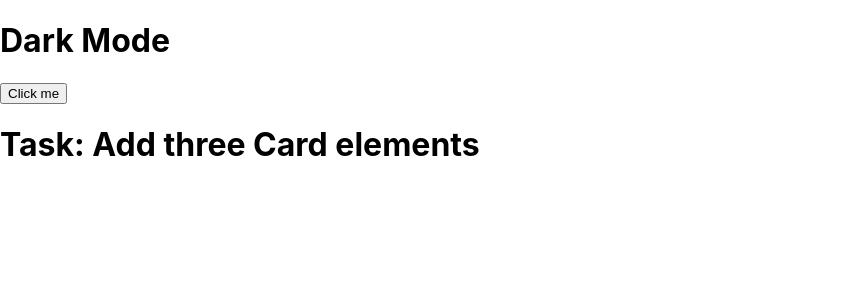
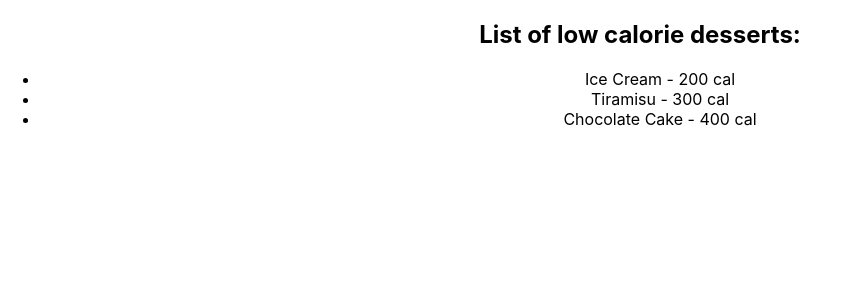
Before and after one commit to osrbck/adv-react-test, a React (Create React App) app: page / in a window 1280 px wide. Shown: the top 300 px of the page, without its empty margins (0-862 px from the left). Built offline with nearby package versions, Linux system fonts and the light colour scheme.

Commit message:
Maps, Lists

```diff
--- a/src/App.js
+++ b/src/App.js
@@ -1,12 +1,34 @@
-import React from 'react';
-import ModeToggler from './ModeToggler';
+import "./App.css";
+import DessertsList from "./DessertsList";
 
+const desserts = [
+  {
+    name: "Chocolate Cake",
+    calories: 400,
+    createdAt: "2022-09-01",
+  },
+  {
+    name: "Ice Cream",
+    calories: 200,
+    createdAt: "2022-01-02",
+  },
+  {
+    name: "Tiramisu",
+    calories: 300,
+    createdAt: "2021-10-03",
+  },
+  {
+    name: "Cheesecake",
+    calories: 600,
+    createdAt: "2022-01-04",
+  },
+];
 
 function App() {
   return (
-    <div>
-      <ModeToggler />
-      <h1>Task: Add three Card elements</h1>
+    <div className="App">
+      <h2>List of low calorie desserts:</h2>
+      <DessertsList data={desserts} />
     </div>
   );
 }
--- /dev/null
+++ b/src/DessertsList.js
@@ -0,0 +1,21 @@
+import React from "react";
+
+function DessertsList(props) {
+  const { data } = props;
+
+  const filteredDesserts = data.filter((dessert) => dessert.calories < 500);
+
+  const sortedDesserts = filteredDesserts.sort((a, b) => a.calories - b.calories);
+
+  return (
+    <ul>
+      {sortedDesserts.map((dessert) => (
+        <li key={dessert.name}>
+          {`${dessert.name} - ${dessert.calories} cal`}
+        </li>
+      ))}
+    </ul>
+  );
+}
+
+export default DessertsList;
--- a/src/ModeToggler.js
+++ /dev/null
@@ -1,25 +0,0 @@
-function ModeToggler(){
-    let darkModeOn = true;
-    const darkMode = <h1>Dark Mode</h1>
-    const lightMode = <h1>Light Mode</h1>
-
-    function handleClick(){
-        darkModeOn = !darkModeOn;
-        if(darkModeOn === true){
-            console.log("Dark Mode is on")
-        } else{
-            console.log("light Mode is on")
-        }
-
-    }
-    return(
-     <div>
-        {darkModeOn ? darkMode : lightMode}
-        <button onClick={handleClick}>
-         Click me
-        </button>
-     </div>
-)
-}
-
-export default ModeToggler;
```
Also changed, not shown: 1 other file (tests, documents, lock files or other folders).
